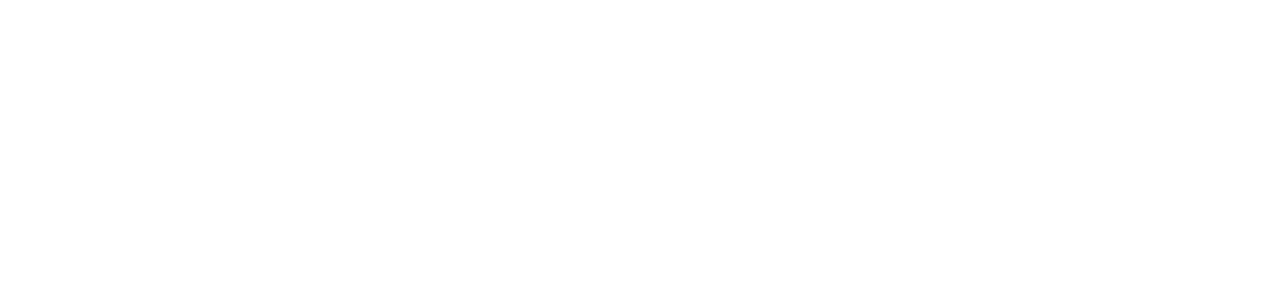
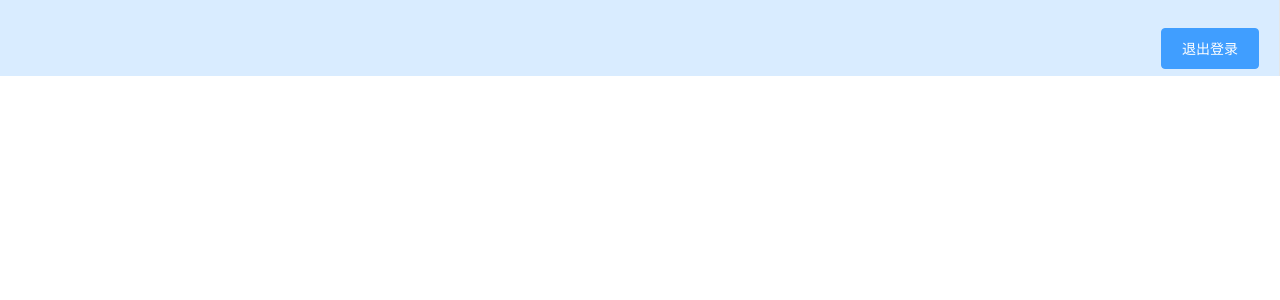
Before and after one commit to JasperZhan/sotacy, a Vue app in the folder 前端/front_end/: page /#/UnitContent in a window 1280 px wide. Shown: the top 300 px of the page. Built offline with nearby package versions, Linux system fonts and the light colour scheme.

Commit message:
给页面添加同样的头部样式

```diff
--- a/前端/front_end/src/components/CourseInformation.vue
+++ b/前端/front_end/src/components/CourseInformation.vue
@@ -1,6 +1,13 @@
 <!--课程信息界面-->
 <template>
-<div></div>
+<div>
+  <el-menu class="el-menu-demo"
+           background-color="#d9ecff">
+    <el-menu-item style="float: right;margin-top: 20px;">
+      <el-button type="primary" >退出登录</el-button>
+    </el-menu-item>
+  </el-menu>
+</div>
 </template>
 
 <script>
--- a/前端/front_end/src/components/UnitContent.vue
+++ b/前端/front_end/src/components/UnitContent.vue
@@ -1,6 +1,13 @@
 <!--单元内容界面-->
 <template>
-<div></div>
+<div>
+  <el-menu class="el-menu-demo"
+           background-color="#d9ecff">
+    <el-menu-item style="float: right;margin-top: 20px;">
+      <el-button type="primary" >退出登录</el-button>
+    </el-menu-item>
+  </el-menu>
+</div>
 </template>
 
 <script>
--- a/前端/front_end/src/components/UnitInformation.vue
+++ b/前端/front_end/src/components/UnitInformation.vue
@@ -1,6 +1,13 @@
 <!--单元信息内容-->
 <template>
-<div></div>
+<div>
+  <el-menu class="el-menu-demo"
+           background-color="#d9ecff">
+    <el-menu-item style="float: right;margin-top: 20px;">
+      <el-button type="primary" >退出登录</el-button>
+    </el-menu-item>
+  </el-menu>
+</div>
 </template>
 
 <script>
--- a/前端/front_end/src/components/UnitTesting.vue
+++ b/前端/front_end/src/components/UnitTesting.vue
@@ -1,6 +1,13 @@
 <!--单元测试界面-->
 <template>
-<div></div>
+<div>
+  <el-menu class="el-menu-demo"
+           background-color="#d9ecff">
+    <el-menu-item style="float: right;margin-top: 20px;">
+      <el-button type="primary" >退出登录</el-button>
+    </el-menu-item>
+  </el-menu>
+</div>
 </template>
 
 <script>
```
